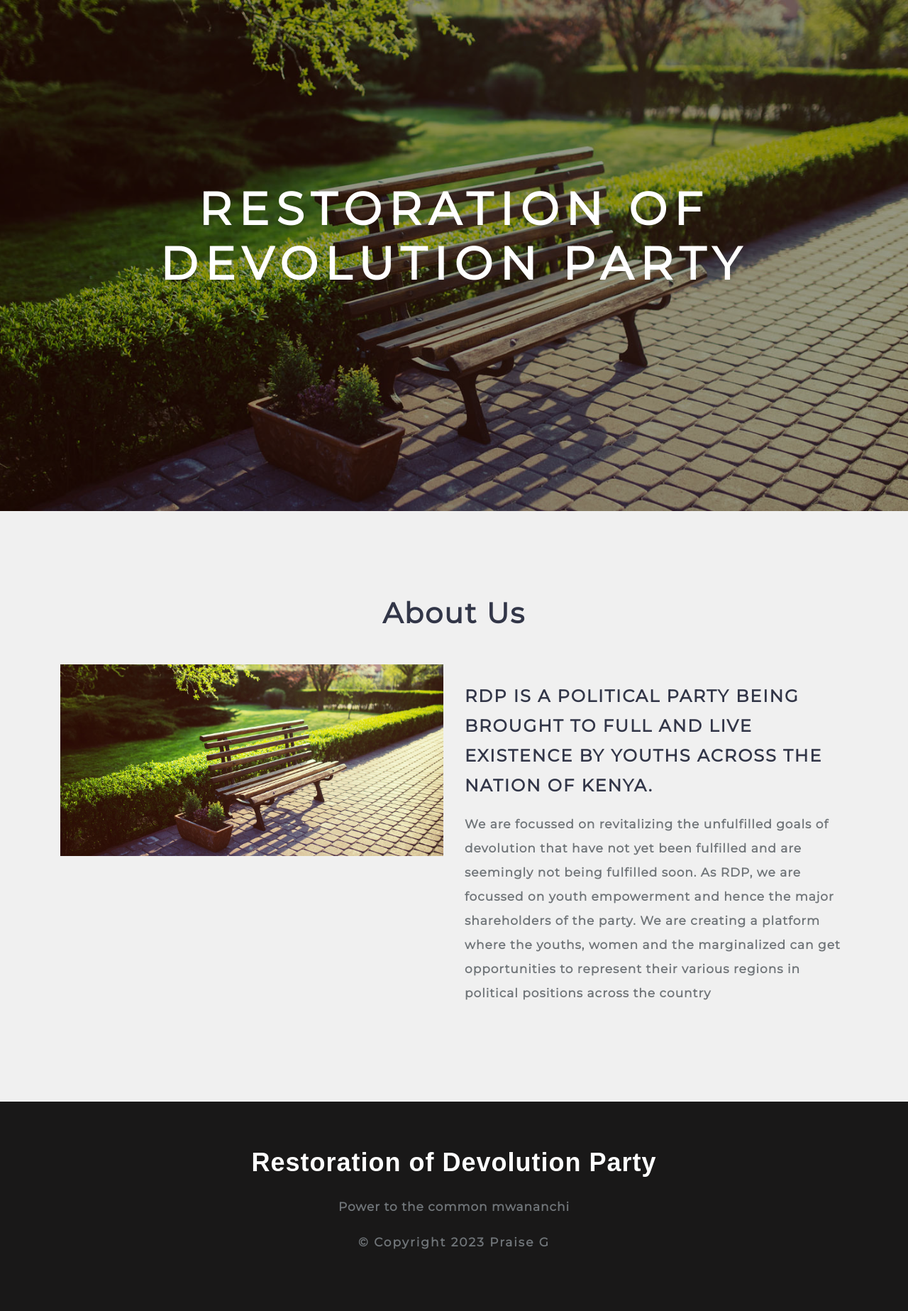
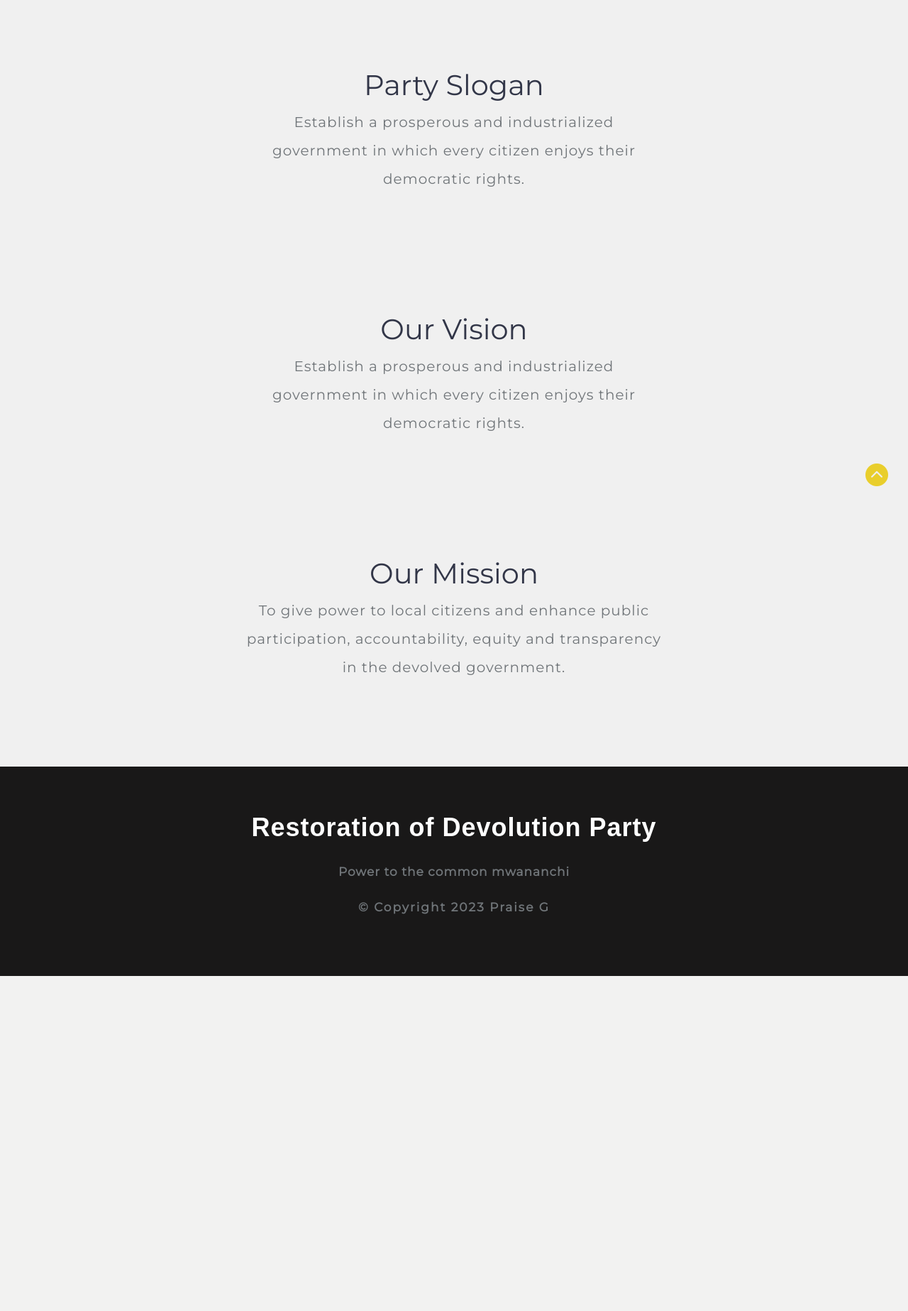
Before and after one commit to godwins3/rdp, a Flask app: page /about in a window 1280 px wide. Shown: the part 81-1928 px from the top of the page at 71% size. After the commit the page ends 1456 px from the top, so only its background shows below. Run offline with Flask 2, Linux system fonts and the light colour scheme; some libraries are stand-ins or nearby versions; some web fonts are replaced.

Commit message:
making changes on tne about template

```diff
--- a/templates/about.html
+++ b/templates/about.html
@@ -1,49 +1,39 @@
 {% extends 'layout.html' %}
 
 {% block body %}
-<!-- banner -->
-<section class="banner_w3lspvt" id="home">
-	<div class="csslider infinity" id="slider1">
-		<div class="banner-top">
-			<div class="overlay">
-				<div class="container">
-					<div class="w3layouts-banner-info text-center">
-						<h3 class="text-wh">restoration of devolution party</h3>
-					</div>
-				</div>
-			</div>
+
+<section class ="core-grids">
+	<div class="px-4 py-5 my-5 text-center">
+		<h1 class="display-5 fw-bold text-body-emphasis">Party Slogan</h1>
+		<div class="col-lg-6 mx-auto">
+			<p class="lead mb-4">
+			  Establish a prosperous and industrialized government in which every citizen enjoys
+			  their democratic rights.
+		  </p>
+	  </div>
+	</div>
+</section>
+
+<section class ="core-grids">
+	<div class="px-4 py-5 my-5 text-center">
+		<h1 class="display-5 fw-bold text-body-emphasis">Our Vision</h1>
+		<div class="col-lg-6 mx-auto">
+		  	<p class="lead mb-4">
+				Establish a prosperous and industrialized government in which every citizen enjoys
+				their democratic rights.
+			</p>
+		</div>
+	</div>
+	<div class="px-4 py-5 my-5 text-center">
+		<h1 class="display-5 fw-bold text-body-emphasis">Our Mission</h1>
+		<div class="col-lg-6 mx-auto">
+		  	<p class="lead mb-4">
+				To give power to local citizens and enhance public participation, accountability,
+				equity and transparency in the devolved government.
+			</p>
 		</div>
 	</div>
 </section>
-<!-- //banner -->
-<section class ="core-grids">
-	<div class ="container py-md-4">
 
-	</div>
-</section>
 
-<!-- about us -->
-<section class="core-value py-5">
-	<div class="container py-md-4">
-		<h3 class="heading mb-sm-5 mb-4 text-center"> About Us</h3>
-		<div class="row core-grids">
-			<div class="col-lg-6 core-left">
-				<img src="{{ url_for('static', filename='images/1.jpg') }}" class="img-fluid" alt="" />
-			</div>
-			<div class="col-lg-6 core-right">
-				<h3 class="mt-4">RDP is a political party being brought to full and live existence by youths across the
-					nation of Kenya.</h3>
-				<p class="mt-3">
-					We are focussed on revitalizing the unfulfilled goals of devolution that have not yet been fulfilled
-					and are seemingly not being fulfilled soon. As RDP, we are focussed on youth empowerment and hence the
-					major shareholders of the party. We are creating a platform where the youths, women and the marginalized
-					can get opportunities to represent their various regions in political positions across the country
-				</p>
-			</div>
-		</div>
-	</div>
-</section>
-<section class ="core-grids">
-	<div class ="container py-md-4"></div>
-</section>
 {% endblock %}
```
